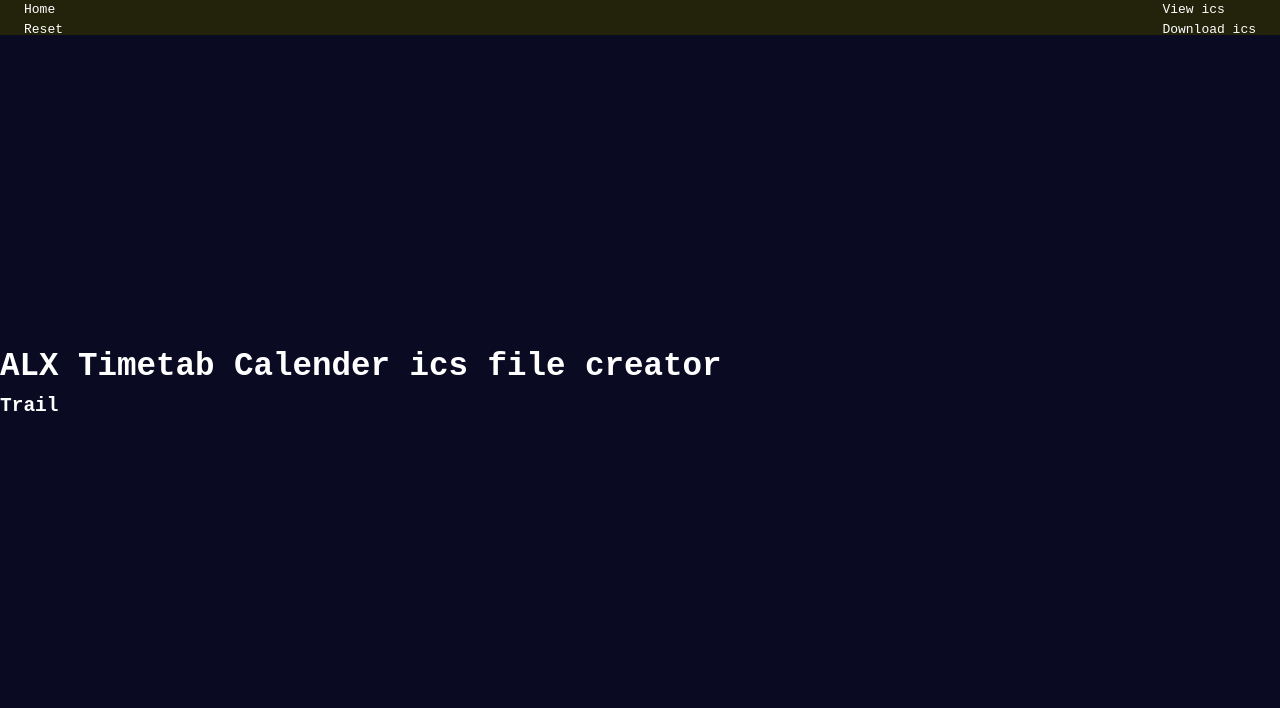
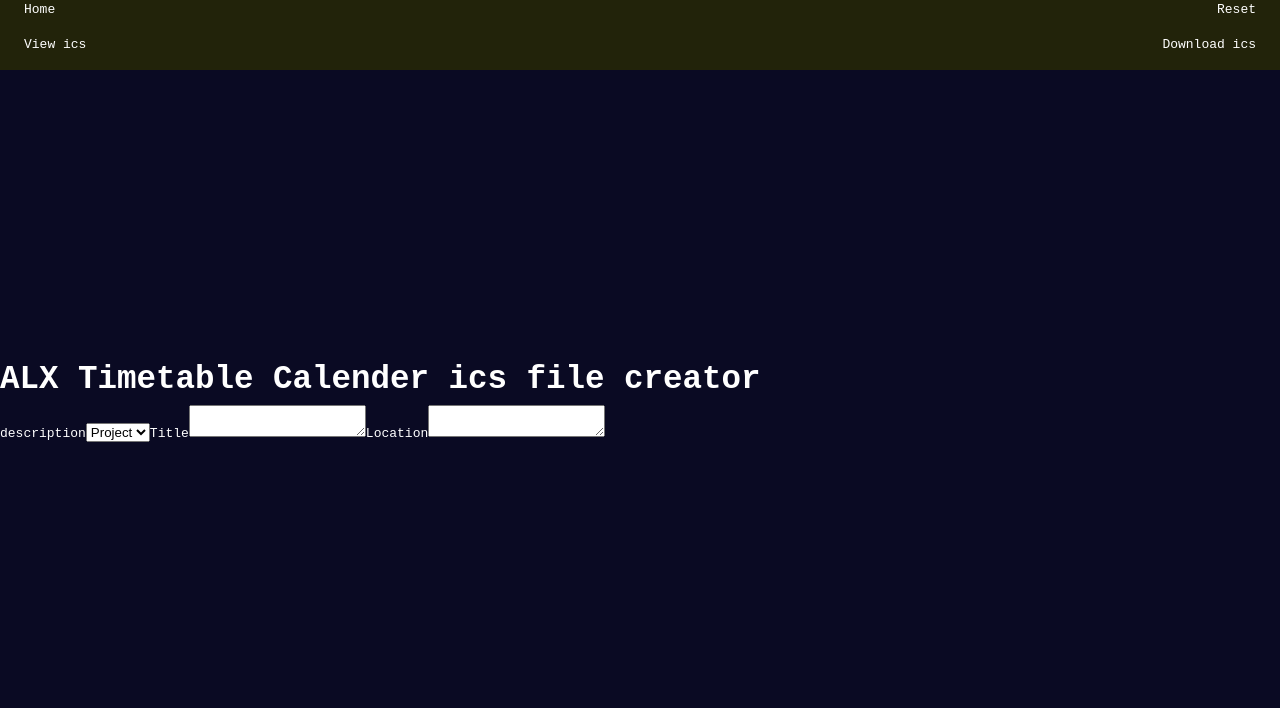
Before and after one commit to oforigyimah/ics_creator, a plain HTML site: page index.html in a window 1280 px wide. Shown: the top 708 px of the page. Drawn offline with Linux system fonts and the light colour scheme.

Commit message:
add code

```diff
--- a/assets/js/index.js
+++ b/assets/js/index.js
@@ -1,5 +1,6 @@
 let icsFile;
 
+/*
 function createIcs(sTime, eTime, title, location, description) {
   // Event details
   let startTime = new Date(sTime);
@@ -32,9 +33,6 @@ function createIcs(sTime, eTime, title, location, description) {
     "END:VEVENT\n" +
     "END:VCALENDAR";
 }
-
-console.log(icsFile);
-// let fileName = prompt("Enter a namme");
 function download(fileName) {
   let a = document.createElement("a");
   // Create a Blob object with the ICS file data
@@ -47,18 +45,11 @@ function download(fileName) {
 
 // Helper function to format the date-time
 function formatDate(date) {
-  // let year = date.getUTCFullYear();
-  // let month = (date.getUTCMonth() + 1).toString().padStart(2, "0");
-  // let day = date.getUTCDate().toString().padStart(2, "0");
-  // let hours = date.getUTCHours().toString().padStart(2, "0");
-  // let minutes = date.getUTCMinutes().toString().padStart(2, "0");
-  // let seconds = date.getUTCSeconds().toString().padStart(2, "0");
-
-  // return year + month + day + "T" + hours + minutes + seconds + "Z";
-  date.replace(":", "");
+    date.replace(":", "");
   date.replace("-", "");
-  return dete;
+  return date;
 }
+*/
 
 // Read text from clipboard...............................
 const pasteButton = document.getElementById("pasteButton");
@@ -96,19 +87,68 @@ function init(){
 let mainEl = document.querySelector("#mainEl");
 let homeLi = document.querySelector("#homeLi");
 
-function renderHome(){
+function renderHome() {
   mainEl.innerHTML = "";
+  // ---*** Head Title ***---
   let head = document.createElement("h1");
-  head.textContent = "ALX Timetab Calender ics file creator";
+  head.textContent = "ALX Timetable Calender ics file creator";
   mainEl.appendChild(head);
-  renderTitle("Trail")
-}
 
-function renderTitle(titleContent){
-  let title = document.createElement("h2");
-  title.classList.add("q-title");
-  title.textContent = titleContent;
-  mainEl.appendChild(title);
+  // ---*** Description Selector ***---
+  let selectLable = document.createElement("lable");
+  selectLable.setAttribute("for", "description");
+  let select = document.createElement("select");
+  let selectAttrs ={
+    id:"description",
+    name: "description"
+  }
+  setMultipleAttrs(select, selectAttrs);
+  selectLable.textContent = "description";
+  let option = document.createElement("option");
+  option.setAttribute("value", "Event");
+  option.textContent = "Event";
+  let option1Attrs = {
+    value: "Project",
+    selected:""
+  }
+  let option1 = document.createElement("option");
+  setMultipleAttrs(option1, option1Attrs)
+  option1.textContent = "Project";
+  select.appendChild(option);
+  select.appendChild(option1);
+  mainEl.appendChild(selectLable);
+  mainEl.appendChild(select);
+
+  // ---*** Title Input Box ***---
+  let inputLabel = document.createElement("label");
+  inputLabel.setAttribute("for", "title");
+  inputLabel.textContent = "Title"
+  let titleTextArea = document.createElement("textarea");
+  titleTextArea.setAttribute("id", "title");
+  mainEl.appendChild(inputLabel);
+  mainEl.appendChild(titleTextArea);
+
+  // ---*** Location Input Box ***---
+  let inputLoc = document.createElement("label");
+  inputLoc.setAttribute("for", "loc");
+  inputLoc.textContent = "Location"
+  let locTextArea = document.createElement("textarea");
+  locTextArea.setAttribute("id", "loc");
+  mainEl.appendChild(inputLoc);
+  mainEl.appendChild(locTextArea);
+
 }
 
 init();
+  function renderTitle(titleContent) {
+    let title = document.createElement("h2");
+    title.classList.add("q-title");
+    title.textContent = titleContent;
+    mainEl.appendChild(title);
+  }
+
+function setMultipleAttrs(elem, elemAttrs) {
+  Object.keys(elemAttrs).forEach(attribute => {
+    elem.setAttribute(attribute, elemAttrs[attribute]);
+  });
+}
--- a/index.html
+++ b/index.html
@@ -9,29 +9,31 @@
   <body>
     <header>
       <nav>
+          <div class="navLink">
         <ul>
-          <div class="navLink">
             <li id="homeEl"><a href="#">Home</a></li>
             <li><a href="#">Reset</a></li>
+        </ul>
           </div>
           <div>
+        <ul>
             <li id="view">View ics</li>
             <li id="download">Download ics</li>
+        </ul>
           </div>
-        </ul>
       </nav>
     </header>
      <main id="mainEl">
-      <h1>ALX Timetab Calender ics file creator</h1>
-      <lable for="title">Tilte</lable>
+      <h1>ALX Timetable Calendar ics file creator</h1>
+      <label for="title">Title</label>
       <textarea id="title"></textarea>
 
       <button id="pasteButton1" type="button">Paste</button>
-      <select name="language" id="language">
+      <select name="description" id="description">
         <option value="Event">Event</option>
         <option value="Project" selected>Project</option>
       </select>
-      <lable for="loc">Location</lable>
+      <label for="loc">Location</label>
       <textarea id="loc"></textarea>
       <button id="pasteButton" type="button">Paste</button>
       <br />
```
